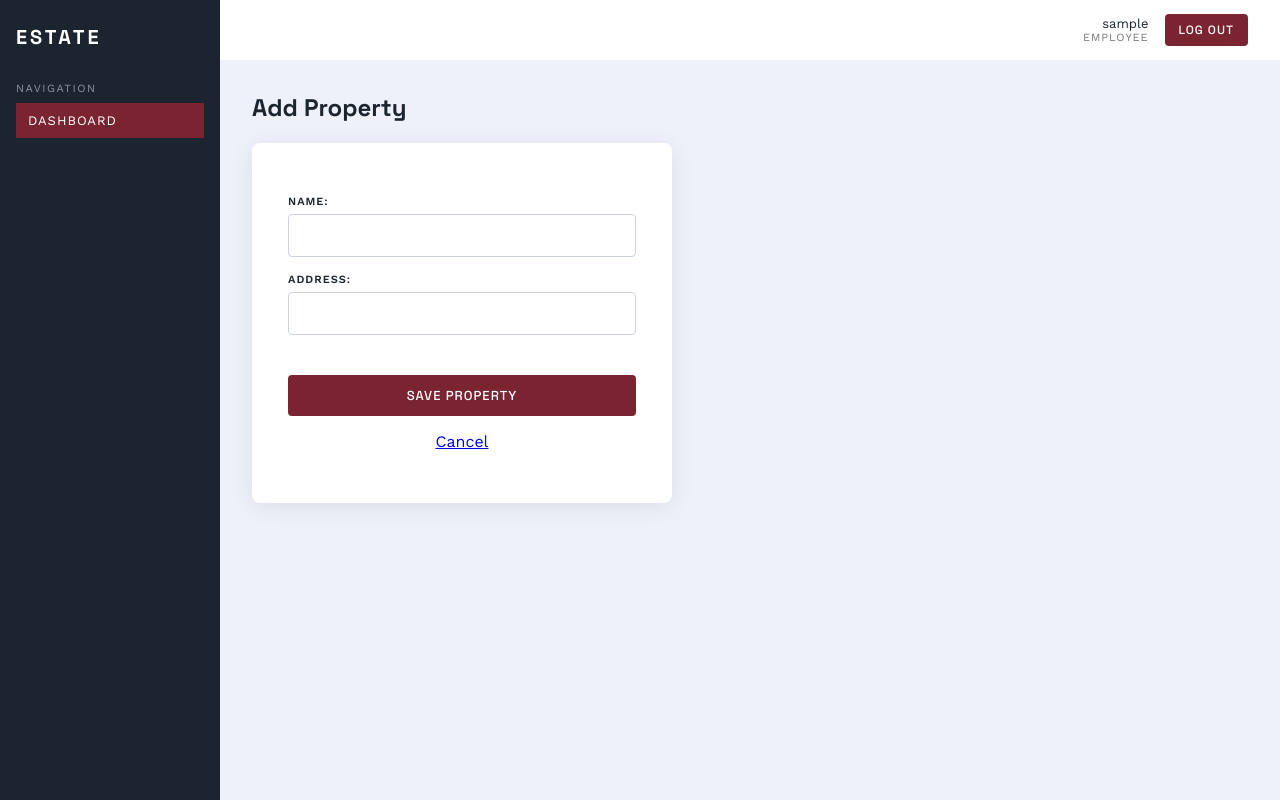
After one commit to dbbawa/Research-Milestone-dbbawa, a Django app: page /properties/add/ in a window 1280 px wide. The commit adds this page. Run offline with Django 5.2, Linux system fonts and the light colour scheme; the visitor is signed in with stand-in values (Sample User, id 1).

Commit message:
Add property

```diff
--- /dev/null
+++ b/properties/forms.py
@@ -0,0 +1,8 @@
+from django import forms
+from .models import Property
+
+
+class PropertyForm(forms.ModelForm):
+    class Meta:
+        model = Property
+        fields = ['name', 'address']
--- /dev/null
+++ b/properties/templates/properties/add_property.html
@@ -0,0 +1,13 @@
+{% extends "base.html" %}
+{% block title %}Add Property{% endblock %}
+{% block content %}
+<h1 style="margin-top:0;">Add Property</h1>
+<div class="login-card" style="margin:0;">
+  <form method="post">
+    {% csrf_token %}
+    {{ form.as_p }}
+    <button class="btn" type="submit">Save property</button>
+  </form>
+  <p style="text-align:center;"><a href="{% url 'property_list' %}">Cancel</a></p>
+</div>
+{% endblock %}
--- a/properties/templates/properties/property_list.html
+++ b/properties/templates/properties/property_list.html
@@ -2,6 +2,8 @@
 {% block title %}Portfolio Overview{% endblock %}
 {% block content %}
 <h1 style="margin:0;">Portfolio Overview</h1>
+
+<a class="btn" href="{% url 'add_property' %}" style="display:inline-block; margin-top:16px;">+ Add Property</a>
 
 <div class="stats">
   <div class="stat"><div class="label">Total Properties</div><div class="value">{{ properties|length }}</div></div>
--- a/properties/urls.py
+++ b/properties/urls.py
@@ -3,4 +3,5 @@ from . import views
 
 urlpatterns = [
     path('', views.property_list, name='property_list'),
+    path('properties/add/', views.add_property, name='add_property'),
 ]
--- a/properties/views.py
+++ b/properties/views.py
@@ -1,6 +1,7 @@
 from django.contrib.auth.decorators import login_required
-from django.shortcuts import render
+from django.shortcuts import render, redirect
 from .models import Property, Unit
+from .forms import PropertyForm
 
 
 @login_required
@@ -8,3 +9,15 @@ def property_list(request):
     properties = Property.objects.all()
     context = {'properties': properties, 'total_units': Unit.objects.count()}
     return render(request, 'properties/property_list.html', context)
+
+
+@login_required
+def add_property(request):
+    if request.method == 'POST':
+        form = PropertyForm(request.POST)
+        if form.is_valid():
+            form.save()
+            return redirect('property_list')
+    else:
+        form = PropertyForm()
+    return render(request, 'properties/add_property.html', {'form': form})
```
